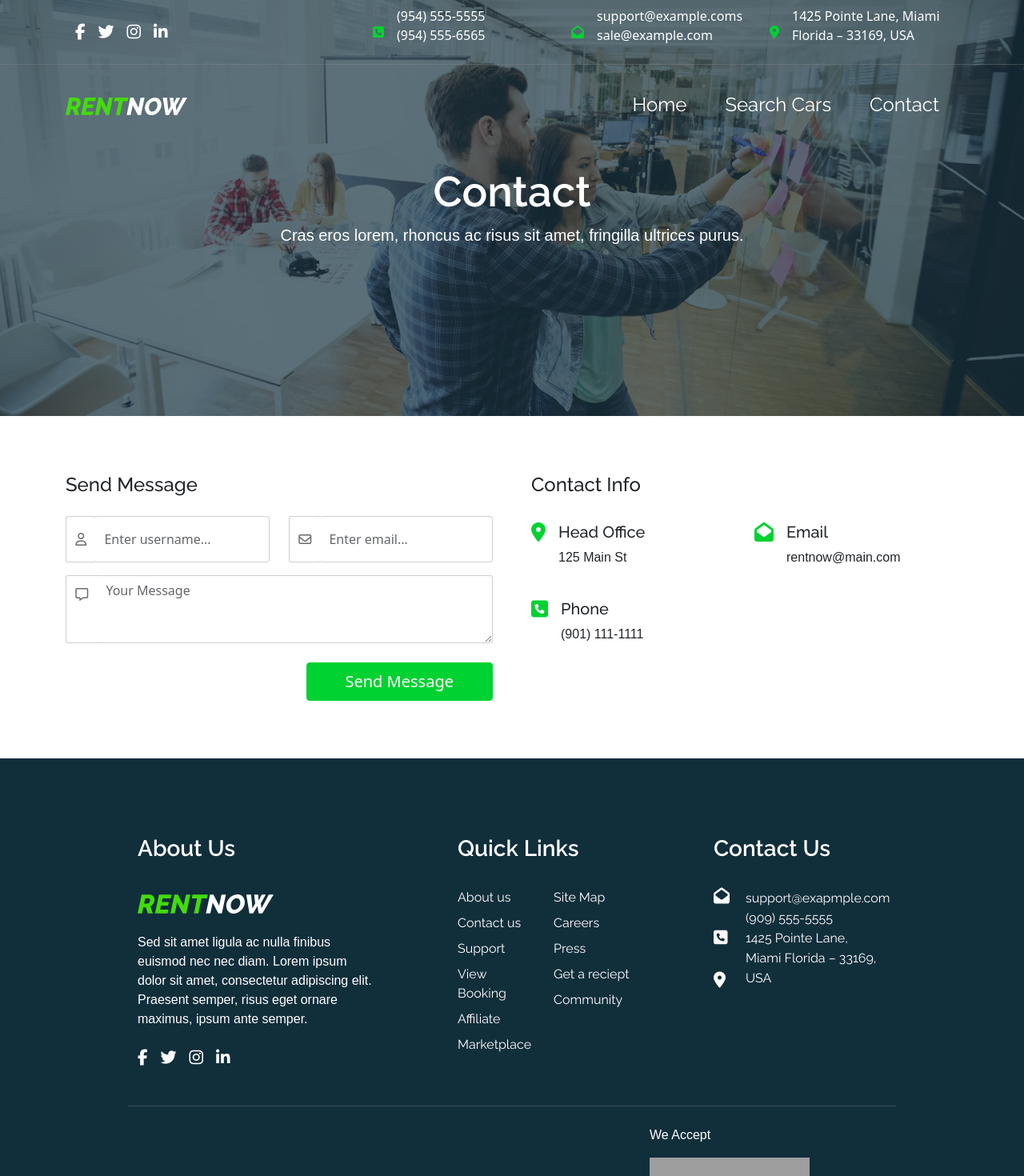
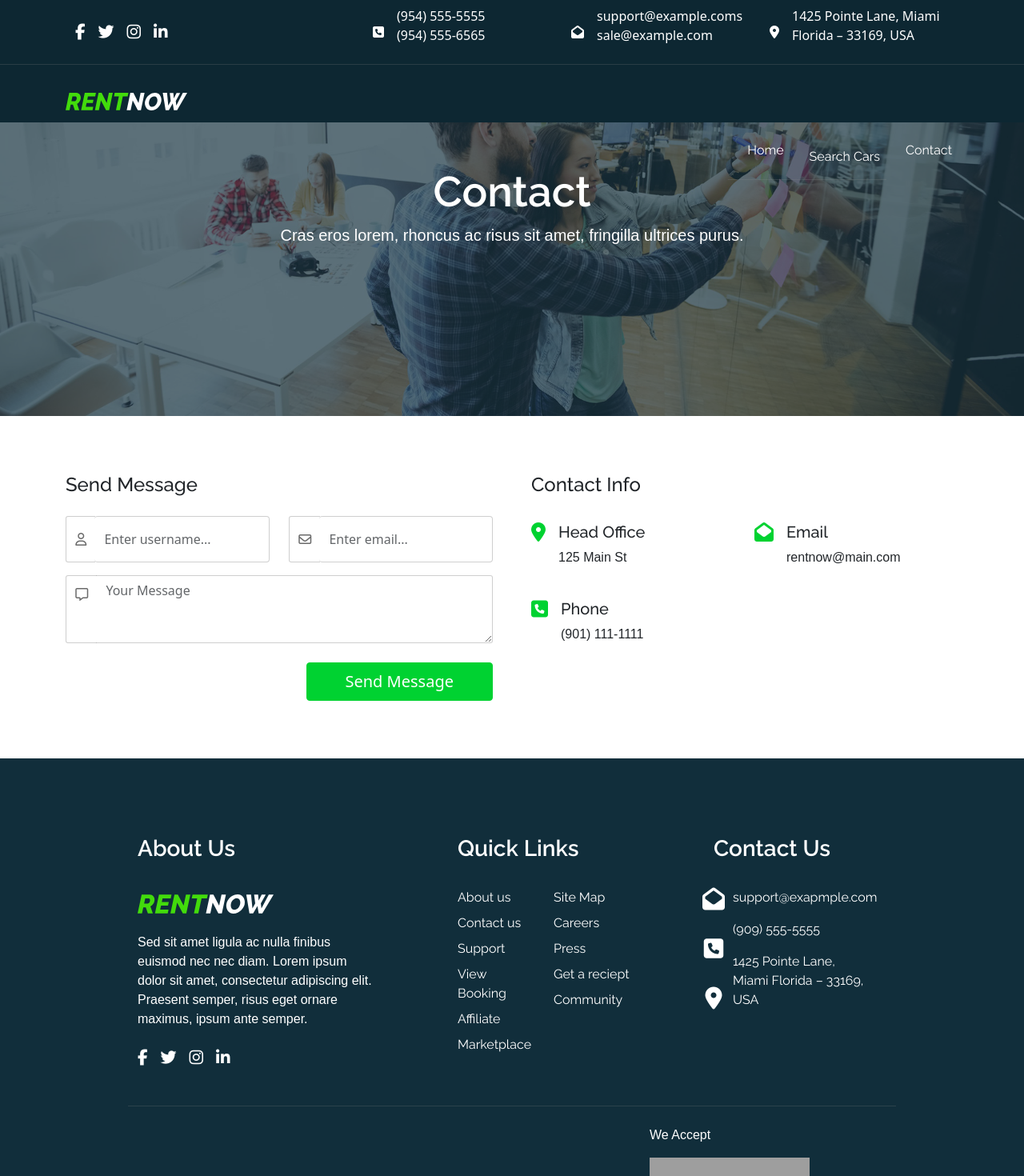
Before and after one commit to cheyennethreadgill/rent-now-car-rental-service, a React (Create React App) app: page /Contact in a window 1280 px wide. Shown: the top 1470 px of the page at 80% size. Built offline with nearby package versions, Linux system fonts and the light colour scheme; grey boxes are pictures that could not be loaded.

Commit message:
revisions

```diff
--- a/package.json
+++ b/package.json
@@ -6,6 +6,7 @@
     "@testing-library/jest-dom": "^5.17.0",
     "@testing-library/react": "^13.4.0",
     "@testing-library/user-event": "^13.5.0",
+    "animate.css": "^4.1.1",
     "bootstrap": "^5.3.2",
     "react": "^18.2.0",
     "react-bootstrap": "^2.8.0",
--- a/public/index.html
+++ b/public/index.html
@@ -9,7 +9,11 @@
       content="A cool way to rent cars."
     />
     <link href="https://cdn.jsdelivr.net/npm/bootstrap@5.3.2/dist/css/bootstrap.min.css" rel="stylesheet" integrity="sha384-T3c6CoIi6uLrA9TneNEoa7RxnatzjcDSCmG1MXxSR1GAsXEV/Dwwykc2MPK8M2HN" crossorigin="anonymous">
-    <title>Rent Now | The Car Rental App</title>
+    <link
+    rel="stylesheet"
+    href="https://cdnjs.cloudflare.com/ajax/libs/animate.css/4.1.1/animate.min.css"
+  />
+    <title>Rent Now | Car Rental </title>
   </head>
   <body>
     <div id="root"></div>
--- a/src/components/Car Search/CarFilter.jsx
+++ b/src/components/Car Search/CarFilter.jsx
@@ -7,6 +7,7 @@ function CarFilter() {
   const [products, setProducts] = useState(cars);
   // console.log(cars);
 
+  // ---------------------------------------------------Select Input------------
   const filterBrand = (brandValue) => {
     let brandResult = cars.filter((car) => {
       return car.brand === brandValue;
@@ -22,6 +23,7 @@ function CarFilter() {
     console.log(passResult);
   };
 
+  // ------------------------------------------------------------Radio----------
   const filterColor = (colorValue) => {
     let filterResult = cars.filter((car) => {
       return car.color === colorValue;
@@ -182,7 +184,6 @@ function CarFilter() {
                               </div>
                               <div className='col-lg-3 d-flex flex-column justify-content-between pt-5 pt-lg-0'>
                                 <div>
-                                  {' '}
                                   <p className='d-flex price m-0 align-items-center fw-medium justify-content-center justify-content-lg-start'>
                                     <strong>${product.price}</strong>
                                     <span className='d-inline-block ml-3'>
--- a/src/components/Global/Footer.jsx
+++ b/src/components/Global/Footer.jsx
@@ -1,6 +1,7 @@
 import { Link } from "react-router-dom";
 import Logo from "../../images/logo.svg";
 import Socials from "../Global/SocialIcons";
+import { Col } from 'react-bootstrap';
 
 const Footer = () => {
   return (
@@ -104,12 +105,18 @@ const Footer = () => {
           <div className='col-sm-4 col-md-4 col-lg-3 footer_contact fs-6'>
             <h4 className='pb-4 fs-3 fw-semibold '> Contact Us </h4>
             <div className='row'>
-              <div className='col-sm-1 d-flex flex-lg-column justify-content-lg-between me-lg-3 gap-4 gap-lg-0'>
-                <i className='fs-5 fa-solid fa-envelope-open'></i>
-                <i className='fs-5 fa-solid fa-square-phone'></i>
-                <i className='fs-5 fa-solid fa-location-dot'></i>
-              </div>
-              <div className='col-lg-10 col-sm-10 '>
+              <Col
+                sm='1'
+                className='d-flex flex-column justify-content-center justify-content-lg-between align-items-center  gap-4 gap-lg-0'
+              >
+                <i className='fs-3 fs-lg-5 fa-solid fa-envelope-open'></i>
+                <i className='fs-3 fs-lg-5 fa-solid fa-square-phone'></i>
+                <i className='fs-3 fs-lg-5 fa-solid fa-location-dot'></i>
+              </Col>
+              <Col
+                sm='10'
+                className=' d-flex flex-column gap-3'
+              >
                 <a>
                   support@exapmple.com <br></br>
                 </a>
@@ -117,7 +124,7 @@ const Footer = () => {
                   (909) 555-5555 <br></br>
                 </a>
                 <a>1425 Pointe Lane, Miami Florida – 33169, USA</a>
-              </div>
+              </Col>
             </div>
           </div>
         </div>
--- a/src/components/Global/NavSecondary.jsx
+++ b/src/components/Global/NavSecondary.jsx
@@ -1,43 +1,45 @@
 import { Link } from "react-router-dom"
 import logo from "../../../src/images/logo.svg"
 import Socials from "../Global/SocialIcons";
+import Navbar from 'react-bootstrap/Navbar';
+import Nav from 'react-bootstrap/Nav';
 
 function NavSecondary() {
   return (
-    <section className="position-absolute z-2 w-100 global-nav">
-      <div className="row nav-info py-xs-2 py-sm-2 py-md-2 container m-0 m-auto justify-content-center align-items-center">
-        <div className="col d-none d-sm-block">
+    <section className='position-absolute z-2 w-100 nav-secondary'>
+      <div className='row nav-info py-xs-2 py-sm-2 py-md-2 container m-0 m-auto justify-content-center align-items-center'>
+        <div className='col d-none d-sm-block'>
           <Socials />
         </div>
-        <div className="col-sm-8 nav-info_contact justify-content-center">
-          <div className="row align-items-center">
-            <div className="col d-flex align-items-center gap-3">
-              <i className="d-none d-md-block fa-solid fa-square-phone nav-info_contact_icon "></i>
+        <div className='col-sm-8 nav-info_contact justify-content-center'>
+          <div className='row align-items-center'>
+            <div className='col d-flex align-items-center gap-3'>
+              <i className='d-none d-md-block fa-solid fa-square-phone nav-info_contact_icon '></i>
               <address
-                href="#"
-                className="nav-info_contact_info text-decoration-none fs-6"
+                href='#'
+                className='nav-info_contact_info text-decoration-none fs-6'
               >
                 (954) 555-5555 <br></br>
                 (954) 555-6565
               </address>
             </div>
             {/* first col end*/}
-            <div className="col d-flex align-items-center gap-3">
-              <i className="d-none d-md-block fa-solid fa-envelope-open nav-info_contact_icon"></i>
+            <div className='col d-flex align-items-center gap-3'>
+              <i className='d-none d-md-block fa-solid fa-envelope-open nav-info_contact_icon'></i>
               <address
-                href="#"
-                className="nav-info_contact_info text-decoration-none fs-6"
+                href='#'
+                className='nav-info_contact_info text-decoration-none fs-6'
               >
                 support@example.coms <br />
                 sale@example.com
               </address>
             </div>
             {/* second col end */}
-            <div className="col d-none d-lg-flex align-items-center gap-3">
-              <i className="d-xs-none d-sm-none d-md-none d-lg-block fa-solid fa-location-dot nav-info_contact_icon"></i>
+            <div className='col d-none d-lg-flex align-items-center gap-3'>
+              <i className='d-xs-none d-sm-none d-md-none d-lg-block fa-solid fa-location-dot nav-info_contact_icon'></i>
               <address
-                href="#"
-                className="nav-info_contact_info text-decoration-none fs-6"
+                href='#'
+                className='nav-info_contact_info text-decoration-none fs-6'
               >
                 1425 Pointe Lane, Miami Florida – 33169, USA
               </address>
@@ -46,69 +48,75 @@ function NavSecondary() {
           {/* third col end */}
         </div>
       </div>
-      {/* info end --------------------------------------------------------------------*/}
-      <div className="border-bottom"></div>
+      {/*---------------------------------------------- info end--*/}
+      <div className='border-bottom'></div>
 
-      {/* Main Navigation---------------------- */}
-      <section className="container pt-3">
-        <nav class="navbar navbar-expand-xl justify-content-between">
-          <div
-            href="#"
-            className="text-decoration-none navbar-brand"
+      {/* -----------------------------------------------------------------------------Main Navigation----- */}
+      <section className='container pt-3'>
+        <Navbar
+          expand='xl'
+          data-bs-theme='light'
+          bg=''
+          class='  justify-content-between'
+        >
+          <Navbar.Brand
+            href='#'
+            className='text-decoration-none'
           >
-            <Link to="/">
+            <Link to='/'>
               <img
                 src={logo}
-                alt="Rent Now Logo"
+                alt='Rent Now Logo'
               />
             </Link>
-          </div>
+          </Navbar.Brand>
+          {/* -----------------------------------------------------------------------------BRAND LOGO- */}
 
+          {/* ---------------------------------------------------------------  --------Navbar collapse- */}
           <button
-            class="navbar-toggler"
-            type="button"
-            data-bs-toggle="collapse"
-            data-bs-target="#navbarNav"
-            aria-controls="navbarNav"
-            aria-expanded="false"
-            aria-label="Toggle navigation"
+            class='navbar-toggler'
+            type='button'
+            data-bs-toggle='collapse'
+            data-bs-target='#navbarNav'
+            aria-controls='navbarNav'
+            aria-expanded='false'
+            aria-label='Toggle navigation'
           >
-            <span class="navbar-toggler-icon"></span>
+            <span class='navbar-toggler-icon'></span>
           </button>
-          {/* logo------------ */}
-          <div
-            className="collapse navbar-collapse justify-content-end"
-            id="navbarNav"
+          <Navbar.Collapse
+            className=' justify-content-end w-50 py-3'
+            id='navbarNav'
           >
-            <ul className="navbar-nav justify-content-end">
-              <li className="nav-item px-3">
-                <Link
-                  to="/"
-                  className="nav-link mx-sm-3 m-md-0 fs-4 text-decoration-none"
+            <Nav className='justify-content-end '>
+              <Nav.Item className='border-bottom'>
+                <Nav.Link
+                  href='/'
+                  className=' mx-sm-3 m-md-0 text-decoration-none ps-4 pb-3'
                 >
                   Home
-                </Link>
-              </li>
-              <li className="nav-item px-3">
-                <Link
-                  to="/CarSearch"
-                  className="nav-link mx-sm-3 m-md-0 fs-4 text-decoration-none"
+                </Nav.Link>
+              </Nav.Item>
+              <Nav.Item className='border-bottom'>
+                <Nav.Link
+                  href='/CarSearch'
+                  className=' mx-sm-3 m-md-0 text-decoration-none ps-4 py-3'
                 >
                   Search Cars
-                </Link>
-              </li>
-              <li className="nav-item px-3">
-                <Link
-                  to="/Contact"
-                  className="nav-link mx-sm-3 m-md-0 fs-4 text-decoration-none rounded-1"
+                </Nav.Link>
+              </Nav.Item>
+              <Nav.Item className=''>
+                <Nav.Link
+                  href='/Contact'
+                  className=' mx-sm-3 m-md-0 text-decoration-none ps-4 '
                 >
                   Contact
-                </Link>
-              </li>
-            </ul>
+                </Nav.Link>
+              </Nav.Item>
+            </Nav>
             {/* hamburger------------ */}
-          </div>
-        </nav>
+          </Navbar.Collapse>
+        </Navbar>
       </section>
     </section>
   );
--- a/src/styles/_NavSecondary.scss
+++ b/src/styles/_NavSecondary.scss
@@ -1,19 +1,26 @@
-.global-nav {
-    @include breakpoints-up (xs) {
-        background-color: $blue;
-    }
-    @include breakpoints-up (sm) {
-        background-color: transparent;
-    }
+.nav-secondary {
+    background-color: $blue-nav;
+}
 
 
+
+.navbar {
+    // .nav {
+    //     &-item {
+    //         &:active {
+    //             background-color: $primary;
+    //         }
+    //     }
+    // }
+
 .nav-info {
-
 
     &_contact {
 
         a {
             font-size: $font-size-comp-info;
+
+
         }
 
         &_icon {
@@ -43,7 +50,11 @@
 }
 
 .navbar {
+    position: relative;
     &-collapse {
+        position: absolute;
+        top: 55.1px;
+        right: 0%;
         @include breakpoints-down (lg) {
             margin: 0 0 0 60%;
             background-color: $blue-nav;
--- a/src/styles/_global.scss
+++ b/src/styles/_global.scss
@@ -1,8 +1,8 @@
-*, ::before, ::after {
-    box-sizing: border-box;
-    margin: 0;
-    padding: 0;
-}
+// *, ::before, ::after {
+//     box-sizing: border-box;
+//     margin: 0;
+//     padding: 0;
+// }
 body, button {
     color: white;
 }
@@ -26,7 +26,7 @@ a {
 }
 
 .border-bottom {
-    border-bottom: solid .5px rgba(134, 134, 134, 0.395) !important;
+    border-bottom: solid .3px rgba(134, 134, 134, 0.235) !important;
 }
 
 .price {
@@ -36,7 +36,7 @@ a {
         font-size: initial;
     }
 }
-// Accents---------------------
+// -------------------------------------------------------------Accents-----
 h2 {
     display: flex;
 
@@ -52,7 +52,7 @@ h2 {
     }
 }
 
-// form control only
+// -----------------------------------------------------------form control only
 .form-control {
     border-width: 3px;
     background: transparent;
@@ -63,7 +63,7 @@ h2 {
     }
 }
 
-// Form Control with icon
+// ----------------------------------------------------Form Control with icon
 
 .input-group {
     .input-group-text {
@@ -94,10 +94,11 @@ h2 {
         border-left: none;
         border-right: solid 0.1px rgba(255, 255, 255, 0.517);
         background: transparent;
-        color: rgba(255, 255, 255, 0.638);
+        color: white;
 
         &::placeholder {
-            color: white !important;
+            color: white;
+            // color: rgba(255, 255, 255, 0.638) !important;
         }
     }
     .form-control-light {
@@ -113,7 +114,7 @@ h2 {
     }
 }
 
-// date icon
+// ------------------------------------------------------------------date icon
 input[type="date"]::-webkit-calendar-picker-indicator {
     border-radius: 4px;
     margin-right: 2px;
@@ -121,7 +122,7 @@ input[type="date"]::-webkit-calendar-picker-indicator {
 
 
 }
-// date input
+// ------------------------------------------------------------------date input
 input[type="date"] {
     border-left: solid 0.1px rgba(255, 255, 255, 0.517) !important;
     border-right: none;
@@ -131,7 +132,7 @@ input[type="date"] {
         border-top: solid 0.1px rgba(255, 255, 255, 0.517);
         border-right: none;
         background: transparent;
-        color: rgba(255, 255, 255, 0.638);
+        color: rgba(255, 255, 255, 0.638) ;
     }
 
     &::placeholder {
@@ -148,7 +149,7 @@ input[type="date"] {
     }
 }
 
-// time input
+// ---------------------------------------------------------------------time input
 input[type="time"] {
     background: transparent !important;
     border:  solid rgba(255, 255, 255, 0.517) 0.1px;
@@ -167,12 +168,12 @@ input[type="time"] {
     }
 
 }
-
+// ---------------------------------------------------------------------time input icon
 input[type="time"]::-webkit-datetime-edit {
     color: white !important;
 }
 
-// input feedback
+//------------------------------------------------------------------------- input feedback
 .was-validated .form-control:invalid {
     border-color: rgba(255, 255, 255, 0.517);
 }
```
Also changed, not shown: src/components/Home/Header.jsx (+27 -43 lines), src/components/Home/Home.jsx (+8 -8 lines), src/index.css, 2 other files (tests, documents, lock files or other folders).
